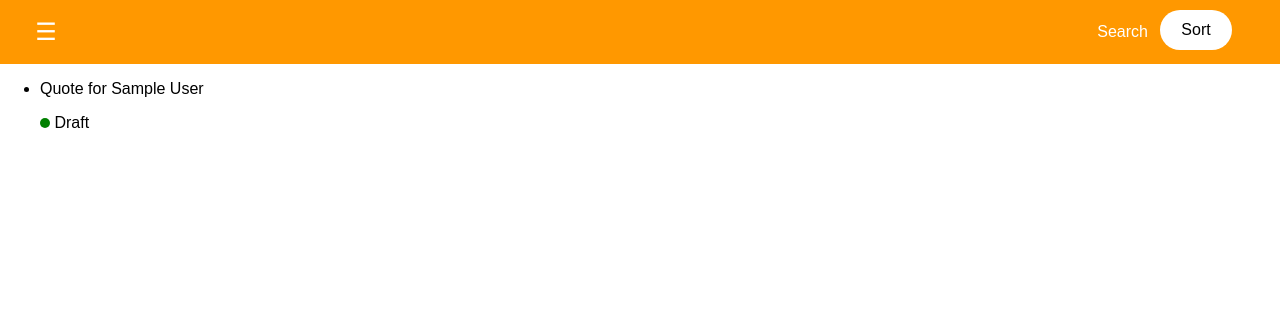
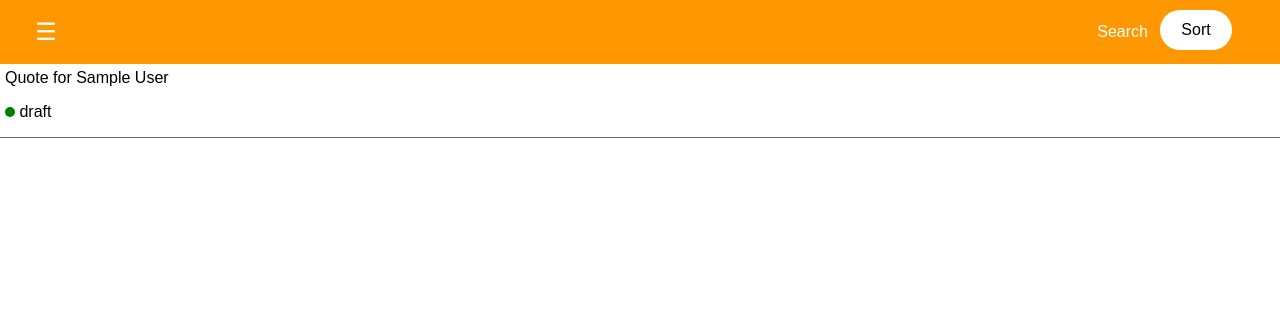
Before and after one commit to DargonTheDargon/CSCI467GroupProject, a Django app: page /quotes/ in a window 1280 px wide. Shown: the top 324 px of the page. Run offline with Django 5.2, Linux system fonts and the light colour scheme; tables that the repository leaves empty hold one stand-in row (values such as "Sample post").

Commit message:
add style to the quote list interface

```diff
--- /dev/null
+++ b/quote_system/static/css/quote_list.css
@@ -0,0 +1,13 @@
+ ul.quote_list  {
+
+    padding-inline-start: 0;
+    margin-block-start: 0;
+}
+
+[role="quote-item"] {
+    border-bottom:1px solid #6d6d6d;
+    list-style-type: none;
+    padding-left: 5px;
+    padding-top: 5px;
+    margin: 0;
+}
--- a/quote_system/templates/base.html
+++ b/quote_system/templates/base.html
@@ -5,6 +5,7 @@
     <meta charset="UTF-8">
     <meta name="viewport" content="width=device-width, initial-scale=1">
     <link rel="stylesheet" href="{% static 'css/base.css' %}">
+    {% block quotecss %}{% endblock %}
     <title>{% block title %}Quick Quotes{% endblock %}</title>
 </head>
 <body>
--- a/quote_system/templates/quote_list.html
+++ b/quote_system/templates/quote_list.html
@@ -1,26 +1,25 @@
 {% extends "base.html" %}
-
 {%load static%}
 
 <!-- This page's content -->
 <!doctype html>
 <html>
     <head>
-        <meta charset="UTF-8">
-        <meta name="viewport" content="width=device-width, initial-scale=1">
-        <link rel="stylesheet" href="{% static 'css/base.css' %}">
+        {% block quotecss %}
+        <link rel="stylesheet" href="{% static 'css/quote_list.css' %}">
+        {% endblock%}
         <title>{% block title %}Quote List{% endblock %}</title>
     </head>
-    <body>
     {% block topbar_buttons %}
-        <div class="topbar" id="buttons">
+    <header class="topbar" id="buttons">
         <div class="topbar-actions">
             <button type="button" id="search-toggle" aria-label="Open search">Search</button>
             <button type="button" class="sort-button" aria-label="Sort" popovertarget="dropdown-menu">Sort</button>
         </div>
-        </div>
+    </header>
     {% endblock %}
 
+    <body>
         {% block content %}
             <div id="dropdown-menu" popover="auto" class="side-menu">
                 <ul role="menu">
@@ -32,9 +31,9 @@
             </div>
             <ul class="quote_list">
                 {% for quote in quote_list %}
-                    <li>
+                    <li role="quote-item">
                         Quote for {{quote.customer}}  </br>
-                        <p> <svg width="10" height="10"><circle cx="5" cy="5" r="5" fill="green"/></svg> Draft </p>
+                        <p> <svg width="10" height="10"><circle cx="5" cy="5" r="5" fill="green"/></svg> {{quote.status}} </p>
                     </li>
                 {% endfor %}
             </ul>
```
Lines whose indentation alone changed are shown as unchanged.
